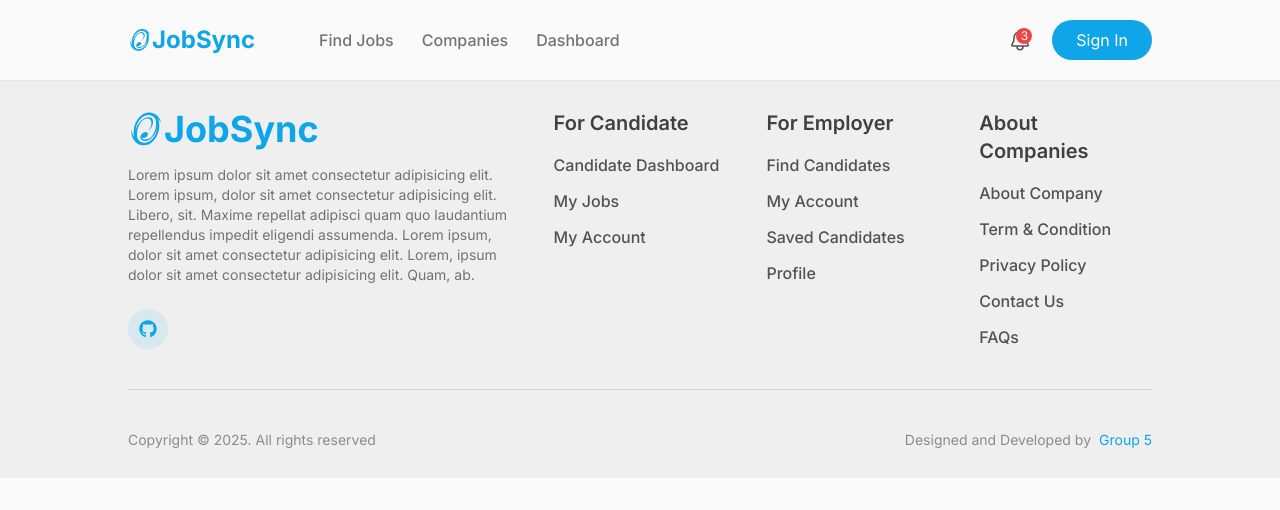
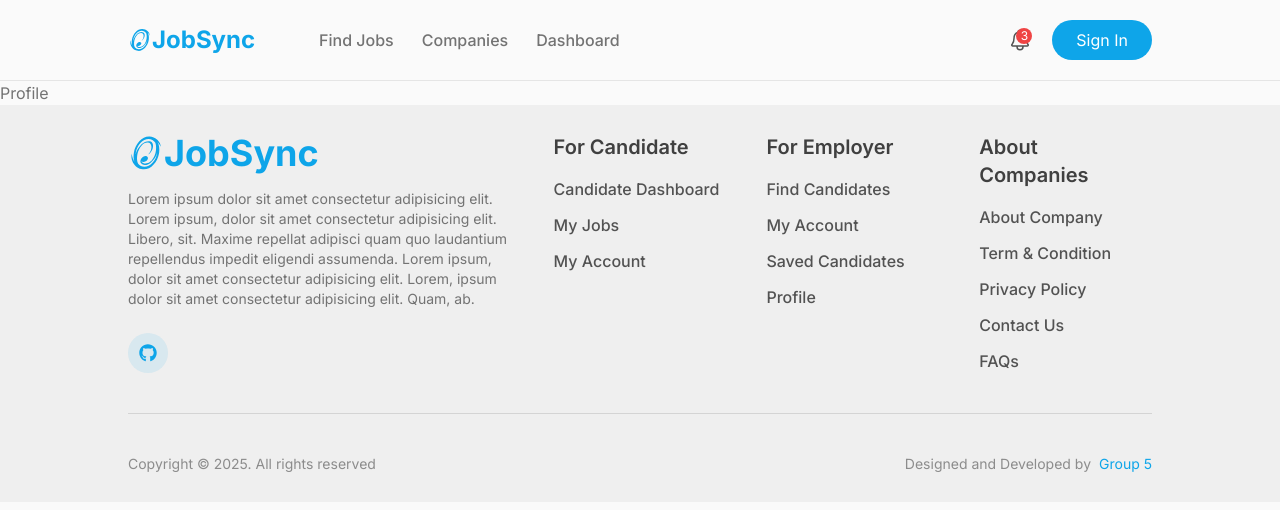
Before and after one commit to arkavidia-academya-WSE-2025/jobseeker-reactjs, a React (Vite) app in the folder fe-arkavidia/: page /profile in a window 1280 px wide. Shown: the top 510 px of the page. Built offline with nearby package versions, Linux system fonts and the light colour scheme.

Commit message:
feat: Profile component and route to App.jsx

```diff
--- a/fe-arkavidia/src/App.jsx
+++ b/fe-arkavidia/src/App.jsx
@@ -9,6 +9,7 @@ import JobPostingForm from "./components/jobs/JobPosting/JobPostingForm";
 import JobApplicantsList from "./components/jobs/JobApplicants/JobApplicantsList";
 import LoginPage from "./components/pages/auth/LoginPage";
 import SignUpPage from "./components/pages/auth/SignUpPage";
+import Profile from "./components/pages/home/sections/profile/Profile";
 
 function App() {
   return (
@@ -22,6 +23,7 @@ function App() {
           <Routes>
             <Route path="/register" element={<SignUpPage />} />
             <Route path="/login" element={<LoginPage />} />
+            <Route path="/profile" element={<Profile />} />
             <Route path="/" element={<Home />} />
             <Route path="/chat" element={<Chat />} />
             <Route path="/notification" element={<NotificationPage />} />
--- /dev/null
+++ b/fe-arkavidia/src/components/pages/home/sections/profile/Profile.jsx
@@ -0,0 +1,7 @@
+import React from "react";
+
+const Profile = () => {
+  return <div>Profile</div>;
+};
+
+export default Profile;
--- /dev/null
+++ b/fe-arkavidia/src/components/pages/home/sections/profile/ProfileDetails.jsx
@@ -0,0 +1,7 @@
+import React from "react";
+
+const ProfileDetails = () => {
+  return <div>ProfileDetails</div>;
+};
+
+export default ProfileDetails;
--- /dev/null
+++ b/fe-arkavidia/src/components/pages/home/sections/profile/ProfileEdit.jsx
@@ -0,0 +1,7 @@
+import React from "react";
+
+const ProfileEdit = () => {
+  return <div>ProfileEdit</div>;
+};
+
+export default ProfileEdit;
```
